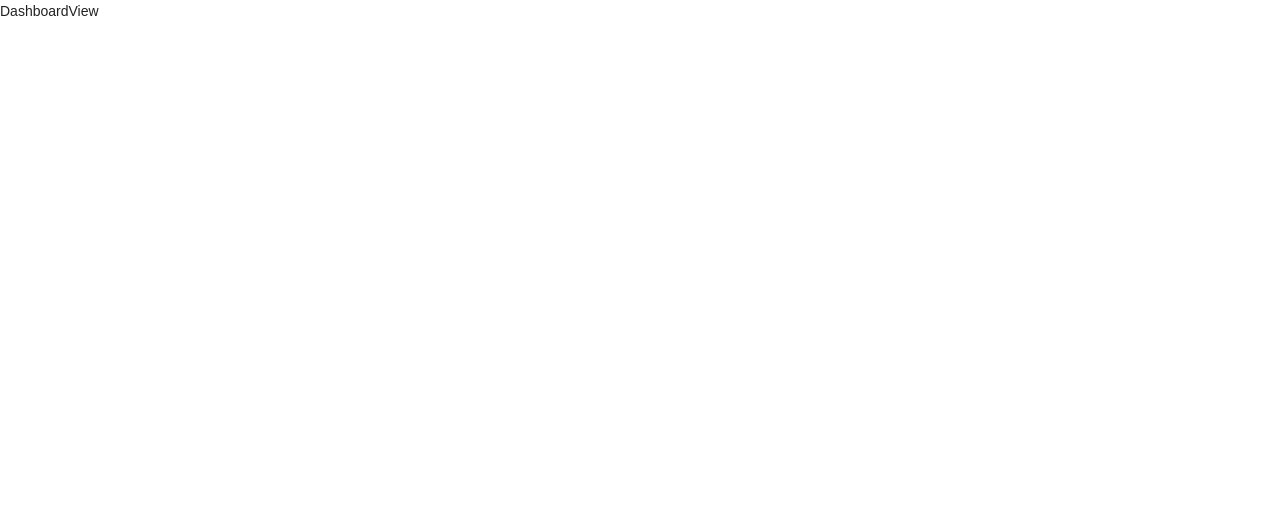
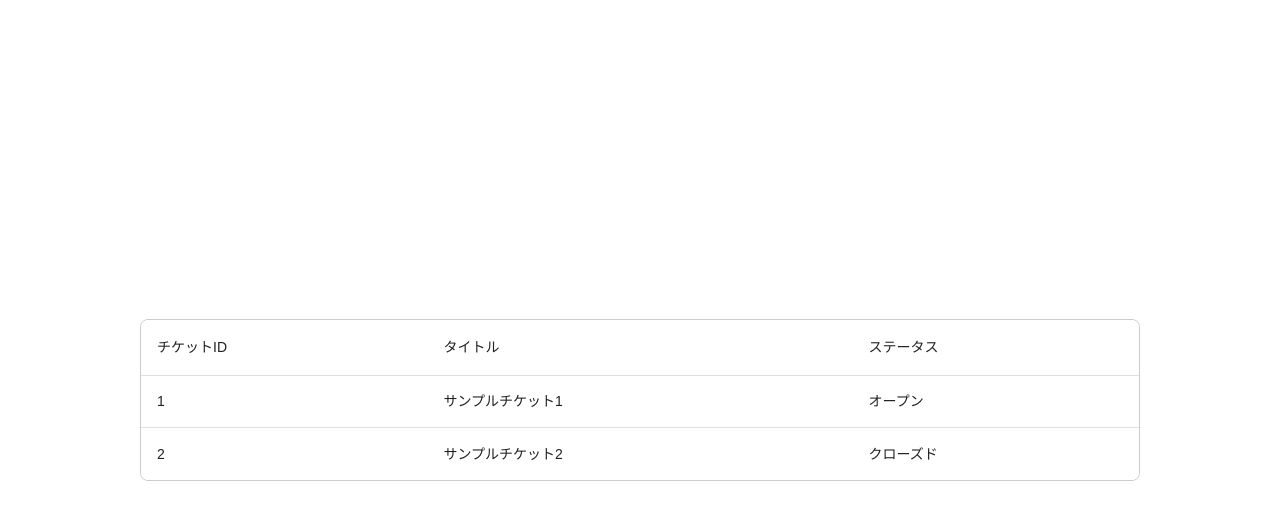
Before and after one commit to traP-jp/anshin-techo-frontend, a Vue app: page / in a window 1280 px wide. Shown: the top 520 px of the page. Built offline with nearby package versions, Linux system fonts and the light colour scheme.

Commit message:
各ビューの最低限の画面を追加

```diff
--- /dev/null
+++ b/src/components/TicketSideBar.vue
@@ -0,0 +1,14 @@
+<script setup lang="ts"></script>
+
+<template>
+  <v-navigation-drawer permanent :width="300">
+    <template #prepend>
+      <div class="pa-2">一番上</div>
+      <v-divider />
+    </template>
+    <template #append>
+      <v-divider />
+      <div class="pa-2">一番下</div>
+    </template>
+  </v-navigation-drawer>
+</template>
--- a/src/views/DashboardView.vue
+++ b/src/views/DashboardView.vue
@@ -1,2 +1,37 @@
 <!-- チケット一覧のページ -->
-<template>DashboardView</template>
+<template>
+  <div class="h-100 d-flex flex-column align-center justify-center">
+    <div :class="$style.table">
+      <v-table>
+        <thead>
+          <tr>
+            <th>チケットID</th>
+            <th>タイトル</th>
+            <th>ステータス</th>
+          </tr>
+        </thead>
+        <tbody>
+          <tr>
+            <td>1</td>
+            <td>サンプルチケット1</td>
+            <td>オープン</td>
+          </tr>
+          <tr>
+            <td>2</td>
+            <td>サンプルチケット2</td>
+            <td>クローズド</td>
+          </tr>
+        </tbody>
+      </v-table>
+    </div>
+  </div>
+</template>
+
+<style module>
+.table {
+  border: 1px solid #ccc;
+  border-radius: 8px;
+  width: 1000px;
+  max-width: calc(100% - 32px);
+}
+</style>
--- a/src/views/NotFoundView.vue
+++ b/src/views/NotFoundView.vue
@@ -1,6 +1,6 @@
 <template>
   <div class="h-100 d-flex flex-column align-center justify-center">
-    <div class="text-h3 mb-4">Not Found</div>
+    <h1>Not Found</h1>
     <h2 :class="$style.path">{{ decodeURI($route.path) }}</h2>
   </div>
 </template>
--- a/src/views/TicketView.vue
+++ b/src/views/TicketView.vue
@@ -1,2 +1,14 @@
 <!-- あるチケットを開いているページ -->
-<template>TicketView</template>
+
+<script setup lang="ts">
+import TicketSideBar from '@/components/TicketSideBar.vue'
+</script>
+
+<template>
+  <v-layout>
+    <ticket-side-bar />
+    <v-main>
+      <h1>TicketView</h1>
+    </v-main>
+  </v-layout>
+</template>
```
